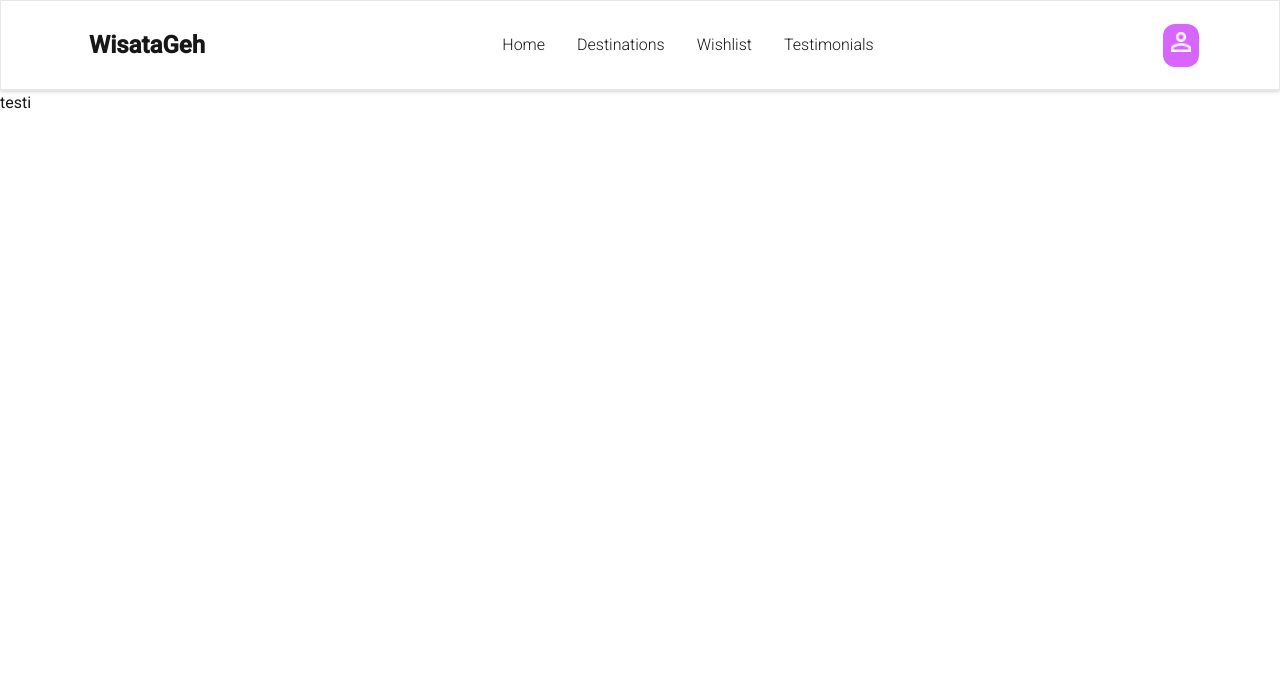
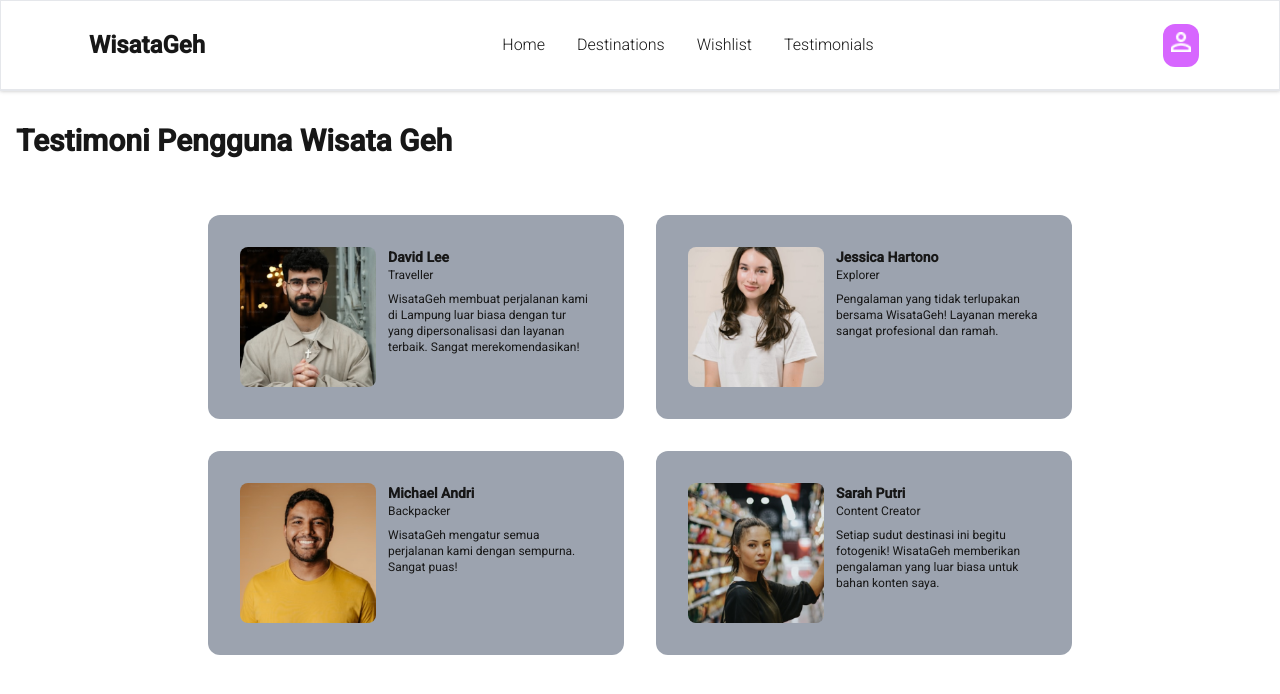
Before and after one commit to RakaAgiSaputra/PW2-22B-ONDEMANDE, a Next.js app in the folder Program/wisatageh-app/: page /testimonials in a window 1280 px wide. Shown: the top 694 px of the page. Built offline with nearby package versions, Linux system fonts and the light colour scheme.

Commit message:
aqgit: create page testimonials

```diff
--- a/Program/wisatageh-app/app/testimonials/page.tsx
+++ b/Program/wisatageh-app/app/testimonials/page.tsx
@@ -1,4 +1,50 @@
+import { CardTestimoni } from "@/components/ui/CardTestimoni";
+import React from "react";
+
+const testimonials = [
+  {
+    nameUsers: 'David Lee',
+    jobUsers: 'Traveller',
+    image: '/assets/images/img_4.png',
+    testiUsers: 'WisataGeh membuat perjalanan kami di Lampung luar biasa dengan tur yang dipersonalisasi dan layanan terbaik. Sangat merekomendasikan!',
+  },
+  {
+    nameUsers: 'Jessica Hartono',
+    jobUsers: 'Explorer',
+    image: '/assets/images/img_2.png',
+    testiUsers: 'Pengalaman yang tidak terlupakan bersama WisataGeh! Layanan mereka sangat profesional dan ramah.',
+  },
+  {
+    nameUsers: 'Michael Andri',
+    jobUsers: 'Backpacker',
+    image: '/assets/images/img_3.png',
+    testiUsers: 'WisataGeh mengatur semua perjalanan kami dengan sempurna. Sangat puas!',
+  },
+  {
+    nameUsers: 'Sarah Putri',
+    jobUsers: 'Content Creator',
+    image: '/assets/images/img_1.png',
+    testiUsers: 'Setiap sudut destinasi ini begitu fotogenik! WisataGeh memberikan pengalaman yang luar biasa untuk bahan konten saya.'
+  },
+];
+
 export default function TestimonialsPage() {
-  return <>
-  <h1>testi</h1></>;
+  return (
+    <div className="container mx-auto px-4 py-8">
+      <h2 className="text-3xl font-bold mb-4 text-start">
+        Testimoni Pengguna Wisata Geh
+      </h2>
+      <div className="flex flex-wrap gap-8 justify-center py-10">
+        {testimonials.map((testimonial, index) => (
+          <CardTestimoni
+            key={index}
+            nameUsers={testimonial.nameUsers}
+            jobUsers={testimonial.jobUsers}
+            image={testimonial.image}
+            testiUsers={testimonial.testiUsers}
+          />
+        ))}
+      </div>
+    </div>
+  );
 }
--- a/Program/wisatageh-app/components/ui/CardTestimoni.tsx
+++ b/Program/wisatageh-app/components/ui/CardTestimoni.tsx
@@ -9,7 +9,7 @@ interface props {
 
 export function CardTestimoni(props: props) {
   return (
-    <div className="flex p-8 gap-3 bg-gray-200 w-1/3 rounded-xl">
+    <div className="flex p-8 gap-3 bg-gray-400 w-1/3 rounded-xl">
       <div className="bg-red-400 w-1/2 rounded-xl">
         <Image
           src={props.image}
```
Also changed, not shown: 1 other file (tests, documents, lock files or other folders).
